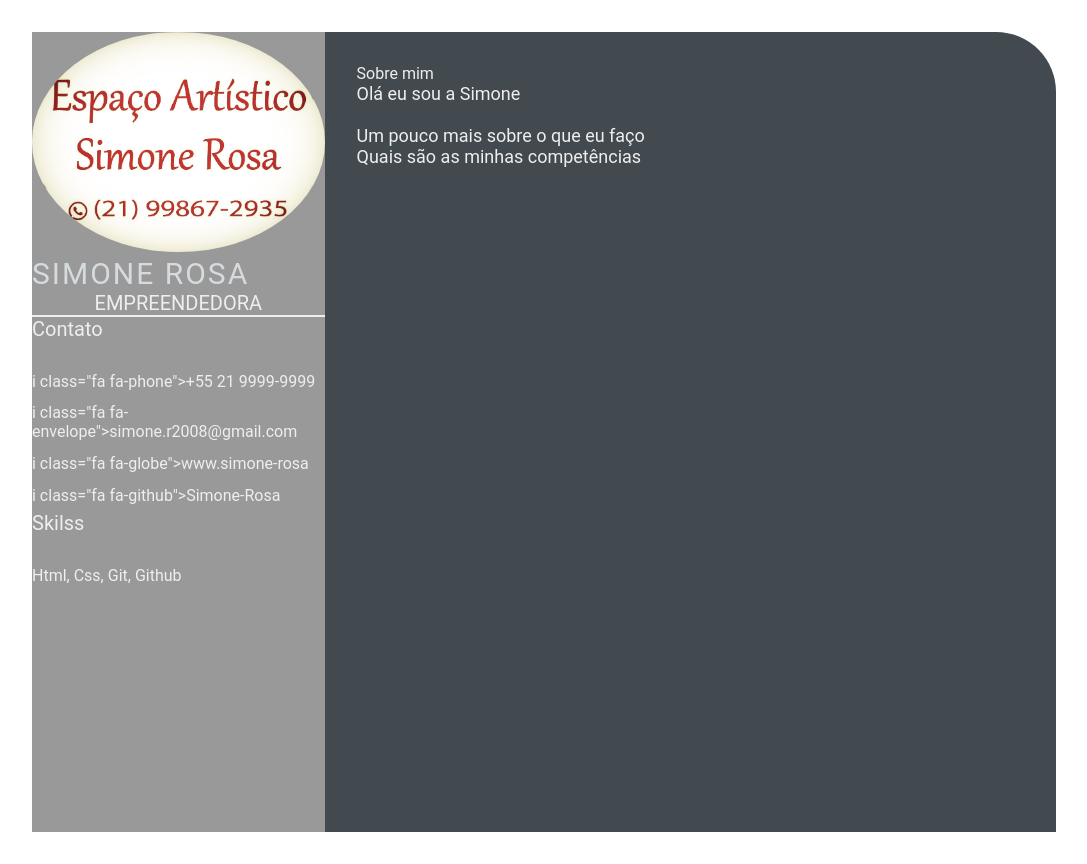
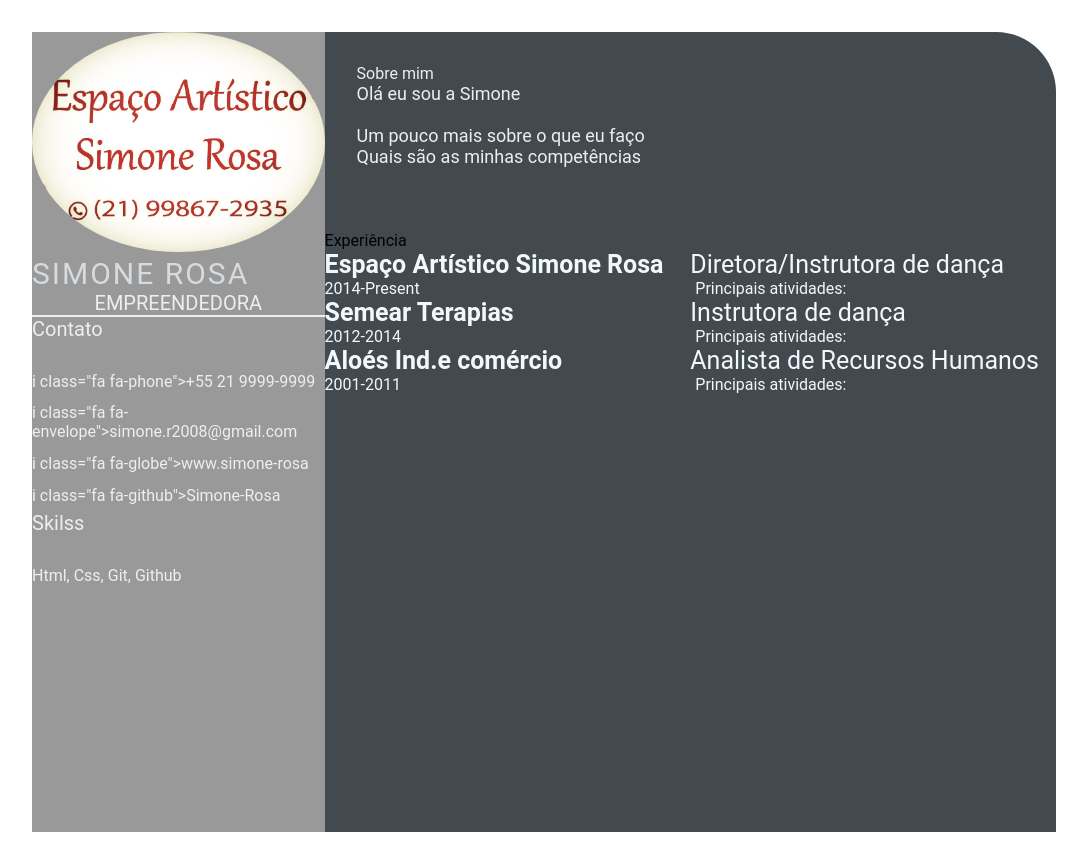
Before and after one commit to Simone-Rosa/Simone-Rosa.github.io, a plain HTML site: page index.html in a window 1280 px wide. Shown: the whole page, without its empty margins (96-1183 px from the left). Drawn offline with Linux system fonts and the light colour scheme.

Commit message:
atualização (#3)

```diff
--- a/index.html
+++ b/index.html
@@ -59,7 +59,47 @@
 
         </div>
 
+    <section class="experience gap">
+        <div class="right title">Experiência</div>
+        <div class="experience-contents">
+        <div class="exp-left">
 
+            <p class="exp-company-name">Espaço Artístico Simone Rosa</p>
+            <p class="exp-company-period">2014-Present</p>
+        </div>
+        <div class="exp-right">
+         <p class="exp-position">Diretora/Instrutora de dança</p>
+         <p class="exp-desc">
+             Principais atividades:
+         </p>
+        </div>
+        <div class="exp-left">
+
+            <p class="exp-company-name">Semear Terapias</p>
+            <p class="exp-company-period">2012-2014</p>
+        </div>
+        <div class="exp-right">
+         <p class="exp-position">Instrutora de dança</p>
+         <p class="exp-desc">
+             Principais atividades:
+         </p>
+        </div>
+        <div class="exp-left">
+
+            <p class="exp-company-name">Aloés Ind.e comércio</p>
+            <p class="exp-company-period">2001-2011</p>
+        </div>
+        <div class="exp-right">
+         <p class="exp-position">Analista de Recursos Humanos</p>
+         <p class="exp-desc">
+             Principais atividades:
+         </p>
+        </div>
+    </div>
+
+
+
+    </section>
     </section>
 
     </main>
--- a/style.css
+++ b/style.css
@@ -101,3 +101,38 @@
     font-size: 18px;
     color: #eeeeee;
 }
+
+.experience-contents,
+.education-contents,
+.awards-contents {
+    display: grid;
+    grid-template-columns: repeat(2, 1fr);
+    padding-bottom: 2rem;
+    color: #F1F8FD;
+}
+
+.exp-company-name,
+.education-school-name,
+.awards-company-name {
+    font-size: 25px;
+    font-weight: bold;
+}
+
+.exp-time-period,
+.educationp-time-period,
+.awards-time-period {
+    font-size: 18px;
+}
+
+.exp-position,
+.education-subject,
+.awards-name {
+    font-size: 25px;
+}
+
+.exp-desc,
+.education-desc,
+.awards-desc {
+    font-size: 16px;
+    padding-left: 5px;
+}
```
